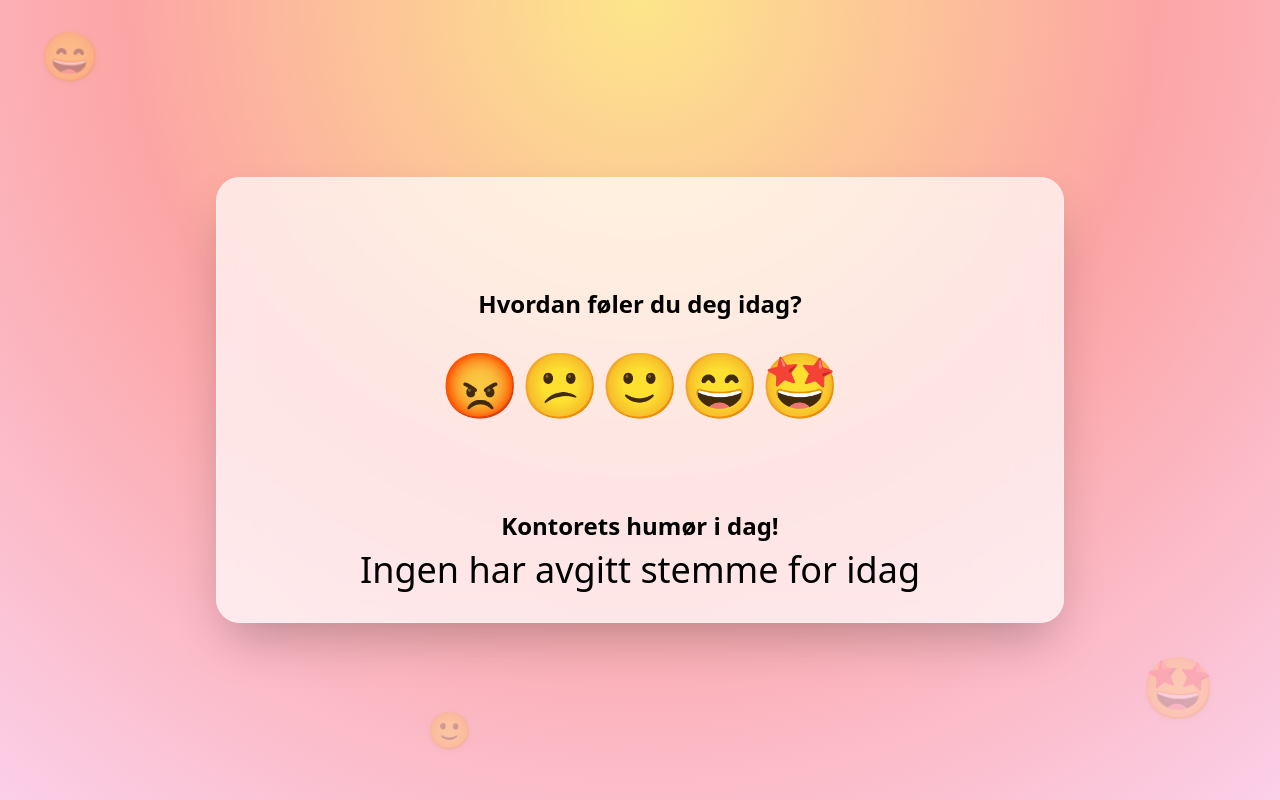
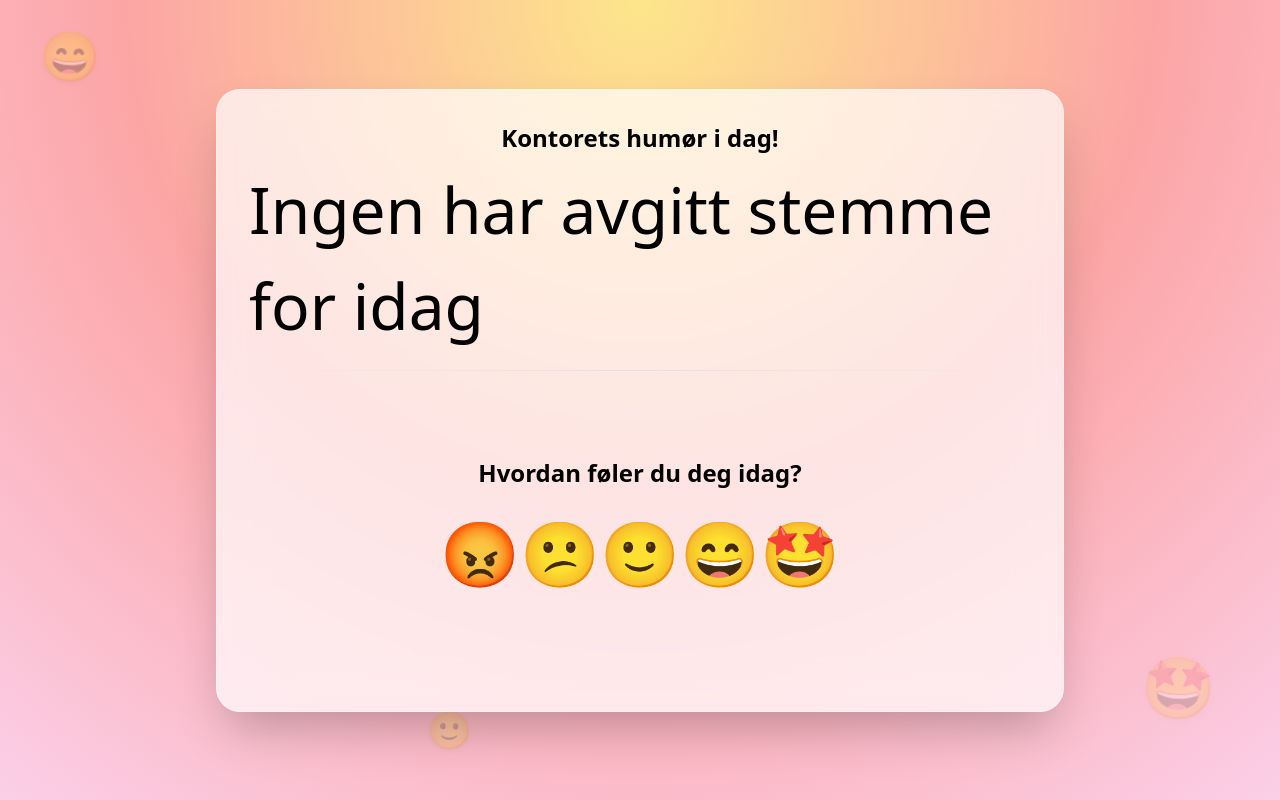
Before and after one commit to FelixAL07/repo, a SvelteKit app: page / in a window 1280 px wide. Built offline with nearby package versions, Linux system fonts and the light colour scheme.

Commit message:
feat: enhance layout of TodaysMood component; add margin and divider in +page.svelte

```diff
--- a/src/components/TodaysMood.svelte
+++ b/src/components/TodaysMood.svelte
@@ -6,7 +6,7 @@
 
 <div class="flex items-center justify-center gap-1 sm:gap-2 flex-col">
     <h1 class="text-2xl font-bold">Kontorets humør i dag!</h1>
-    <span class="text-4xl transition-transform hover:scale-110 cursor-default">
+    <span class="text-[3rem] sm:text-[4rem] transition-all duration-300 ease-out hover:scale-110 hover:opacity-90 cursor-pointer flex items-center justify-center">
         {mood}
     </span>
 </div>
--- a/src/routes/+page.svelte
+++ b/src/routes/+page.svelte
@@ -11,11 +11,18 @@
 
     <div class="relative z-10 w-full max-w-4xl px-6">
         <div
-            class="rounded-3xl border border-white/40 bg-white/70 p-8 text-center shadow-2xl backdrop-blur-xl transition-transform duration-500 ease-out hover:-rotate-1 hover:scale-[1.02]"
+            class="rounded-3xl border border-white/40 bg-white/70 p-8 shadow-2xl backdrop-blur-xl transition-transform duration-500 ease-out hover:-rotate-1 hover:scale-[1.02]"
         >
+            <!-- Today's Mood at the top -->
+            <div class="mb-4">
+                <TodaysMood />
+            </div>
+
+            <!-- Divider -->
+            <div class="h-px bg-linear-to-r from-transparent via-gray-300/50 to-transparent mb-2"></div>
+
+            <!-- Mood Meter below -->
             <Moodmeter />
-                    <TodaysMood />
-
         </div>
     </div>
 
```
